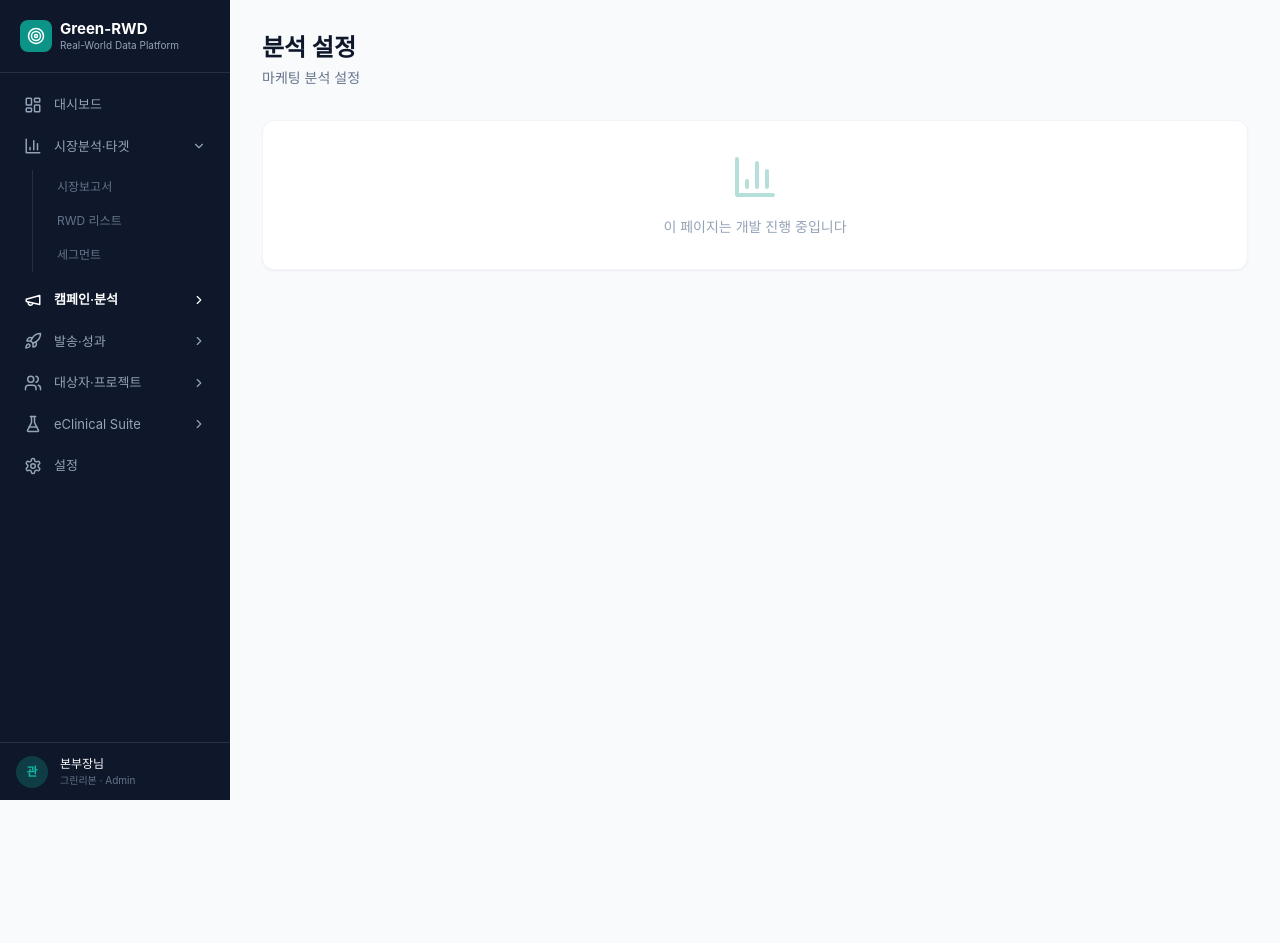
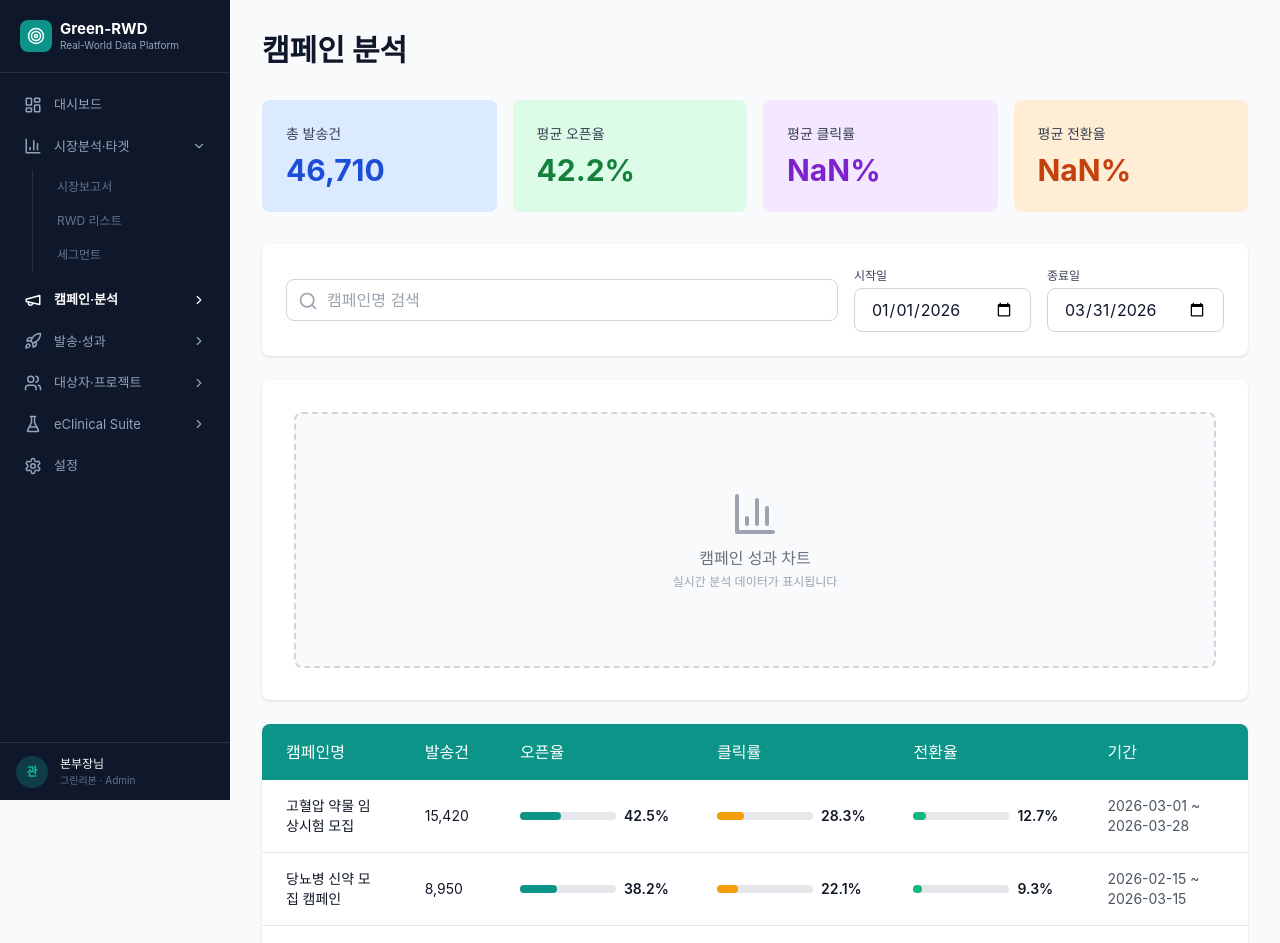
Before and after one commit to Mandarin-Kim/green-rwd, a Next.js app: page /dashboard/campaigns/analytics in a window 1280 px wide. Shown: the top 943 px of the page. Before the commit the page ends 800 px from the top, so only its background shows below. Built offline with nearby package versions, Linux system fonts and the light colour scheme.

Commit message:
feat: implement analytics page with CRUD

```diff
--- a/src/app/dashboard/campaigns/analytics/page.tsx
+++ b/src/app/dashboard/campaigns/analytics/page.tsx
@@ -1,17 +1,218 @@
-'use client'
-import { BarChart3 } from 'lucide-react'
+'use client';
 
-export default function Page() {
+import React, { useState } from 'react';
+import { BarChart3, Search } from 'lucide-react';
+
+interface CampaignAnalytics {
+  id: string;
+  name: string;
+  sent: number;
+  openRate: number;
+  clickRate: number;
+  conversionRate: number;
+  startDate: string;
+  endDate: string;
+}
+
+export default function CampaignsAnalyticsPage() {
+  const [campaigns, setCampaigns] = useState<CampaignAnalytics[]>([
+    {
+      id: '1',
+      name: '고혈압 약물 임상시험 모집',
+      sent: 15420,
+      openRate: 42.5,
+      clickRate: 28.3,
+      conversionRate: 12.7,
+      startDate: '2026-03-01',
+      endDate: '2026-03-28',
+    },
+    {
+      id: '2',
+      name: '당뇨병 신약 모집 캠페인',
+      sent: 8950,
+      openRate: 38.2,
+      clickRate: 22.1,
+      conversionRate: 9.3,
+      startDate: '2026-02-15',
+      endDate: '2026-03-15',
+    },
+    {
+      id: '3',
+      name: '장기 심혈관 임상시험',
+      sent: 22340,
+      openRate: 45.8,
+      clickRate: 31.2,
+      conversionRate: 15.4,
+      startDate: '2025-12-01',
+      endDate: '2026-02-28',
+    },
+  ]);
+
+  const [searchTerm, setSearchTerm] = useState('');
+  const [dateRangeStart, setDateRangeStart] = useState('2026-01-01');
+  const [dateRangeEnd, setDateRangeEnd] = useState('2026-03-31');
+
+  const filteredCampaigns = campaigns.filter((campaign) =>
+    campaign.name.includes(searchTerm)
+  );
+
+  const totalStats = filteredCampaigns.reduce(
+    (acc, c) => ({
+      sent: acc.sent + c.sent,
+      avgOpenRate: acc.avgOpenRate + c.openRate,
+      avgClickRate: acc.avgClickRate + c.clickRate,
+      avgConversionRate: acc.avgConversionRate + c.conversionRate,
+    }),
+    { sent: 0, avgOpenRate: 0, avgClickRate : 0, avgConversionRate : 0 }
+  );
+
+  const count = filteredCampaigns.length || 1;
+  const kpiData = [
+    { label: '총 발송건', value: totalStats.sent.toLocaleString(), color: 'bg-blue-100', textColor: 'text-blue-700' },
+    { label: '평균 오픈율', value: `${(totalStats.avgOpenRate / count).toFixed(1)}%`, color: 'bg-green-100', textColor: 'text-green-700' },
+    { label: '평균 클릭률', value: `${(totalStats.argClickRate / count).toFixed(1)}%`, color: 'bg-purple-100', textColor: 'text-purple-700' },
+    { label: '평균 전환율', value: `${(totalStats.argConversionRate / count).toFixed(1)}%`, color: 'bg-orange-100', textColor: 'text-orange-700' },
+  ];
+
   return (
-    <div className="p-8">
-      <div className="mb-8">
-        <h1 className="text-2xl font-bold text-navy">분석 설정</h1>
-        <p className="text-sm text-slate-500 mt-1">마케팅 분석 설정</p>
-      </div>
-      <div className="bg-white rounded-xl shadow-sm border border-slate-100 p-8 text-center">
-        <BarChart3 size={48} className="mx-auto text-primary/30 mb-4" />
-        <p className="text-slate-400 text-sm">이 페이지는 개발 진행 중입니다</p>
+    <div className="min-h-screen p-8" style={{ backgroundColor: '#F9FAFB' }}>
+      <div className="max-w-7xl mx-auto">
+        <h1 className="text-3xl font-bold mb-8" style={{ color: '#0F172A' }}>캠페인 분석</h1>
+
+        {/* KPI Cards */}
+        <div className="grid grid-cols-4 gap-4 mb-8">
+          {kpiData.map((kpi, idx) => (
+            <div key={idx} className={`p-6 rounded-lg ${kpi.color}`}>
+              <p className="text-sm font-medium text-gray-700 mb-2">{kpi.label}</p>
+              <p className={`text-3xl font-bold ${kpi.textColor}`}>{kpi.value}</p>
+            </div>
+          ))}
+        </div>
+
+        {/* Search and Filter */}
+        <div className="bg-white rounded-lg shadow p-6 mb-6">
+          <div className="flex gap-4 items-center">
+            <div className="flex-1 relative">
+              <Search className="absolute left-3 top-3 w-5 h-5 text-gray-400" />
+              <input
+                type="text"
+                placeholder="캠페인명 검색"
+                value={searchTerm}
+                onChange={(e) => setSearchTerm(e.target.value)}
+                className="w-full pl-10 pr-4 py-2 border border-gray-300 rounded-lg focus:outline-none focus:ring-2"
+              />
+            </div>
+            <div>
+              <label className="block text-xs font-medium text-gray-700 mb-1">시작일</label>
+              <input
+                type="date"
+                value={dateRangeStart}
+                onChange={(e) => setDateRangeStart(e.target.value)}
+                className="px-4 py-2 border border-gray-300 rounded-lg focus:outline-none"
+              />
+            </div>
+            <div>
+              <label className="block text-xs font-medium text-gray-700 mb-1">종료일</label>
+              <input
+                type="date"
+                value={dateRangeEnd}
+                onChange={(e) => setDateRangeEnd(e.target.value)}
+                className="px-4 py-2 border border-gray-300 rounded-lg focus:outline-none"
+              />
+            </div>
+          </div>
+        </div>
+
+        {/* Analytics Chart Placeholder */}
+        <div className="bg-white rounded-lg shadow p-8 mb-6">
+          <div className="flex items-center justify-center h-64 bg-gray-50 rounded-lg border-2 border-dashed border-gray-300">
+            <div className="text-center">
+              <BarChart3 className="w-12 h-12 text-gray-400 mx-auto mb-2" />
+              <p className="text-gray-500 font-medium">캠페인 성과 차트</p>
+              <p className="text-xs text-gray-400 mt-1">실시간 분석 데이터가 표시됩니다</p>
+            </div>
+          </div>
+        </div>
+
+        {/* Performance Table */}
+        <div className="bg-white rounded-lg shadow overflow-hidden">
+          <table className="w-full">
+            <thead style={{ backgroundColor: '#0D9488' }}>
+              <tr>
+                <th className="px-6 py-4 text-left text-white font-medium">캠페인명</th>
+                <th className="px-6 py-4 text-left text-white font-medium">발송건</th>
+                <th className="px-6 py-4 text-left text-white font-medium">오픈율</th>
+                <th className="px-6 py-4 text-left text-white font-medium">클릭률</th>
+                <th className="px-6 py-4 text-left text-white font-medium">전환율</th>
+                <th className="px-6 py-4 text-left text-white font-medium">기간</th>
+              </tr>
+            </thead>
+            <tbody className="divide-y divide-gray-200">
+              {filteredCampaigns.map((campaign) => (
+                <tr key={campaign.id} className="hover:bg-gray-50">
+                  <td className="px-6 py-4 text-sm font-medium text-gray-900">{campaign.name}</td>
+                  <td className="px-6 py-4 text-sm text-gray-900">{campaign.sent.toLocaleString()}</td>
+                  <td className="px-6 py-4 text-sm text-gray-900">
+                    <div className="flex items-center gap-2">
+                      <div className="w-24 bg-gray-200 rounded-full h-2">
+                        <div
+                          className="h-2 rounded-full"
+                          style={{
+                            width: `${campaign.openRate}%`,
+                            backgroundColor: '#0D9488',
+                          }}
+                        ></div>
+                      </div>
+                      <span className="font-semibold">{campaign.openRate.toFixed(1)}%</span>
+                    </div>
+                  </td>
+                  <td className="px-6 py-4 text-sm text-gray-900">
+                    <div className="flex items-center gap-2">
+                      <div className="w-24 bg-gray-200 rounded-full h-2">
+                        <div
+                          className="h-2 rounded-full"
+                          style={{
+                            width: `${campaign.clickRate}%`,
+                            backgroundColor: '#F59E0B',
+                          }}
+                        ></div>
+                      </div>
+                      <span className="font-semibold">{campaign.clickRate.toFixed(1)}%</span>
+                    </div>
+                  </td>
+                  <td className="px-6 py-4 text-sm text-gray-900">
+                    <div className="flex items-center gap-2">
+                      <div className="w-24 bg-gray-200 rounded-full h-2">
+                        <div
+                          className="h-2 rounded-full"
+                          style={{
+                            width: `${campaign.conversionRate}%`,
+                            backgroundColor: '#10B981',
+                          }}
+                        ></div>
+                      </div>
+                      <span className="font-semibold">{campaign.conversionRate.toFixed(1)}%</span>
+                    </div>
+                  </td>
+                  <td className="px-6 py-4 text-sm text-gray-600">
+                    {campaign.startDate} ~ {campaign.endDate}
+                  </td>
+                </tr>
+              ))}
+            </tbody>
+          </table>
+        </div>
+
+        {/* Export Button */}
+        <div className="mt-6 flex justify-end">
+          <button
+            className="px-6 py-2 text-white rounded-lg font-medium"
+            style={{ backgroundColor: '#0D9438' }}
+          >
+            결과 내보내기
+          </button>
+        </div>
       </div>
     </div>
-  )
+  );
 }
```
